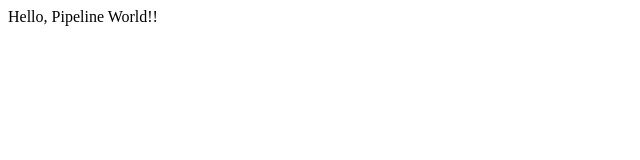
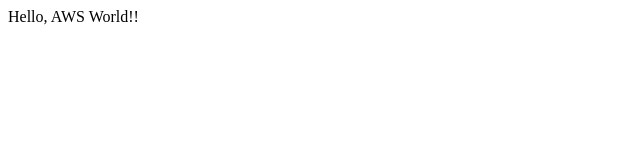
Before and after one commit to Kai-024/work5-repository, a plain HTML site: page src/index.html in a window 1280 px wide. Shown: the full height of the page, 0-640 px from the left. Drawn offline with Linux system fonts and the light colour scheme.

Commit message:
Update index.html

```diff
--- a/src/index.html
+++ b/src/index.html
@@ -6,6 +6,6 @@
   <title>CI/CDハンズオン</title>
 </head>
 <body>
-  Hello, Pipeline World!!
+  Hello, AWS World!!
 </body>
 </html>
```
